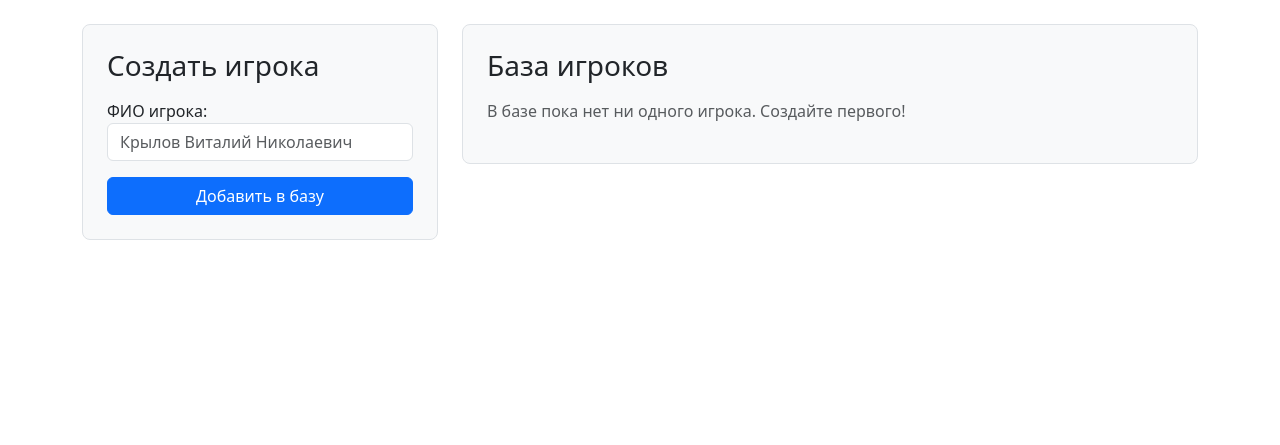
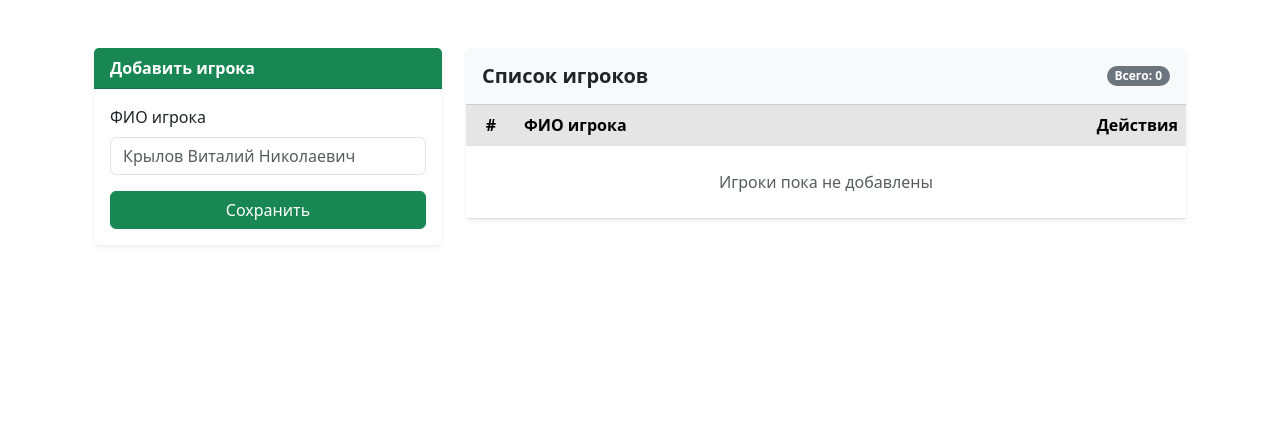
Before and after one commit to yaskelya-dev/stat_volley, a Django app: page /players/ in a window 1280 px wide. Shown: the part 57-502 px from the top of the page. Run offline with Django 5.2, Linux system fonts and the light colour scheme; the visitor is signed in with stand-in values (Sample User, id 1); data that the repository does not hold is empty.

Commit message:
Реализовал удаление и изменение игроков

```diff
--- a/players/templates/players/player_list.html
+++ b/players/templates/players/player_list.html
@@ -1,46 +1,91 @@
-{% extends 'home/base.html' %}
-
-{% block title %}Игроки - StatVolley{% endblock %}
+{% extends "home/base.html" %}
 
 {% block content %}
+<div class="container py-4">
   <div class="row g-4">
-    <!-- Форма создания нового игрока -->
-    <div class="col-md-4">
-        <div class="p-4 bg-body-tertiary rounded-3 border">
-            <h3>Создать игрока</h3>
-            <form method="post" class="mt-3">
+
+    <!-- Форма добавления (Зеленая шапка и кнопка) -->
+    <div class="col-12 col-md-5 col-lg-4">
+      <div class="card shadow-sm border-0">
+        <div class="card-header bg-success text-white fw-semibold">
+          Добавить игрока
+        </div>
+        <div class="card-body">
+          <form method="post" action="{% url 'players:list' %}">
             {% csrf_token %}
             <div class="mb-3">
-                    {{ form.name.label_tag }}
+              <label for="{{ form.name.id_for_label }}" class="form-label">{{ form.name.label }}</label>
               {{ form.name }}
               {% if form.name.errors %}
-                        <div class="text-danger small mt-1">{{ form.name.errors }}</div>
+                <div class="text-danger small mt-1">{{ form.name.errors.0 }}</div>
               {% endif %}
             </div>
-                <button type="submit" class="btn btn-primary w-100">Добавить в базу</button>
+            <button type="submit" class="btn btn-success w-100">
+              Сохранить
+            </button>
           </form>
         </div>
       </div>
+    </div>
 
-    <!-- Список существующих игроков -->
-    <div class="col-md-8">
-        <div class="p-4 bg-body-tertiary rounded-3 border">
-            <h3>База игроков</h3>
-            {% if players %}
-                <div class="list-group mt-3">
+    <!-- Список игроков (Адаптивный под темы оформленный блок) -->
+    <div class="col-12 col-md-7 col-lg-8">
+      <div class="card shadow-sm border-0">
+        <div class="card-header bg-body-tertiary d-flex justify-content-between align-items-center py-3">
+          <h5 class="card-title mb-0 fw-semibold">Список игроков</h5>
+          <span class="badge bg-secondary rounded-pill">Всего: {{ players|length }}</span>
+        </div>
+        <div class="card-body p-0">
+          <div class="table-responsive">
+            <table class="table table-hover align-middle mb-0">
+              <thead>
+                <tr class="table-active">
+                  <th scope="col" class="text-center" style="width: 50px;">#</th>
+                  <th scope="col">ФИО игрока</th>
+                  <th scope="col" class="text-end" style="min-width: 160px;">Действия</th>
+                </tr>
+              </thead>
+              <tbody>
                 {% for player in players %}
-                        <div class="list-group-item d-flex justify-content-between align-items-center">
-                            <span><strong>{{ player.name }}</strong></span>
-                            <small class="text-muted">
-                                Создал: {{ player.created_by.username|default:"Система" }}
-                            </small>
+                  <tr>
+                    <td class="text-center text-body-secondary fw-bold">{{ forloop.counter }}</td>
+                    <td class="fw-medium">{{ player.name }}</td>
+                    <td class="text-end">
+                      <div class="d-inline-flex gap-1">
+                        <!-- Кнопка Изменить -->
+                        <a href="{% url 'players:edit' player.pk %}"
+                           class="btn btn-sm btn-outline-primary"
+                           title="Изменить">
+                           Изменить
+                        </a>
+
+                        <!-- Форма Удалить -->
+                        <form action="{% url 'players:delete' player.pk %}"
+                              method="post"
+                              class="d-inline"
+                              onsubmit="return confirm('Вы уверены, что хотите удалить игрока &quot;{{ player.name|escapejs }}&quot;?');">
+                          {% csrf_token %}
+                          <button type="submit" class="btn btn-sm btn-outline-danger" title="Удалить">
+                            Удалить
+                          </button>
+                        </form>
                       </div>
+                    </td>
+                  </tr>
+                {% empty %}
+                  <tr>
+                    <td colspan="3" class="text-center text-body-secondary py-4">
+                      Игроки пока не добавлены
+                    </td>
+                  </tr>
                 {% endfor %}
-                </div>
-            {% else %}
-                <p class="text-muted mt-3">В базе пока нет ни одного игрока. Создайте первого!</p>
-            {% endif %}
+              </tbody>
+            </table>
           </div>
         </div>
       </div>
+    </div>
+
+  </div>
+</div>
 {% endblock %}
--- a/players/urls.py
+++ b/players/urls.py
@@ -5,4 +5,6 @@ app_name = "players"
 
 urlpatterns = [
     path("", views.player_list_create, name="list"),
+    path("<int:pk>/edit/", views.player_edit, name="edit"),
+    path("<int:pk>/delete/", views.player_delete, name="delete"),
 ]
--- a/players/views.py
+++ b/players/views.py
@@ -1,5 +1,5 @@
-from django.contrib.auth.decorators import login_required
-from django.shortcuts import redirect, render
+from django.shortcuts import get_object_or_404, redirect, render
+from django.views.decorators.http import require_POST
 
 from users.decorators import login_required_message
 from .forms import PlayerForm
@@ -29,3 +29,29 @@ def player_list_create(request):
         "players/player_list.html",
         context,
     )
+
+
+@login_required_message(redirect_after_login='players:list')
+def player_edit(request, pk):
+    player = get_object_or_404(Player, pk=pk)
+    if request.method == "POST":
+        form = PlayerForm(request.POST, instance=player)
+        if form.is_valid():
+            form.save()
+            return redirect("players:list")
+    else:
+        form = PlayerForm(instance=player)
+
+    return render(
+        request,
+        "players/player_edit.html",
+        {"form": form, "player": player}
+    )
+
+
+@login_required_message(redirect_after_login='players:list')
+@require_POST
+def player_delete(request, pk):
+    player = get_object_or_404(Player, pk=pk)
+    player.delete()
+    return redirect("players:list")
```
Also changed, not shown: players/templates/players/player_edit.html (added, +32 -0 lines). Lines whose indentation alone changed are shown as unchanged.
